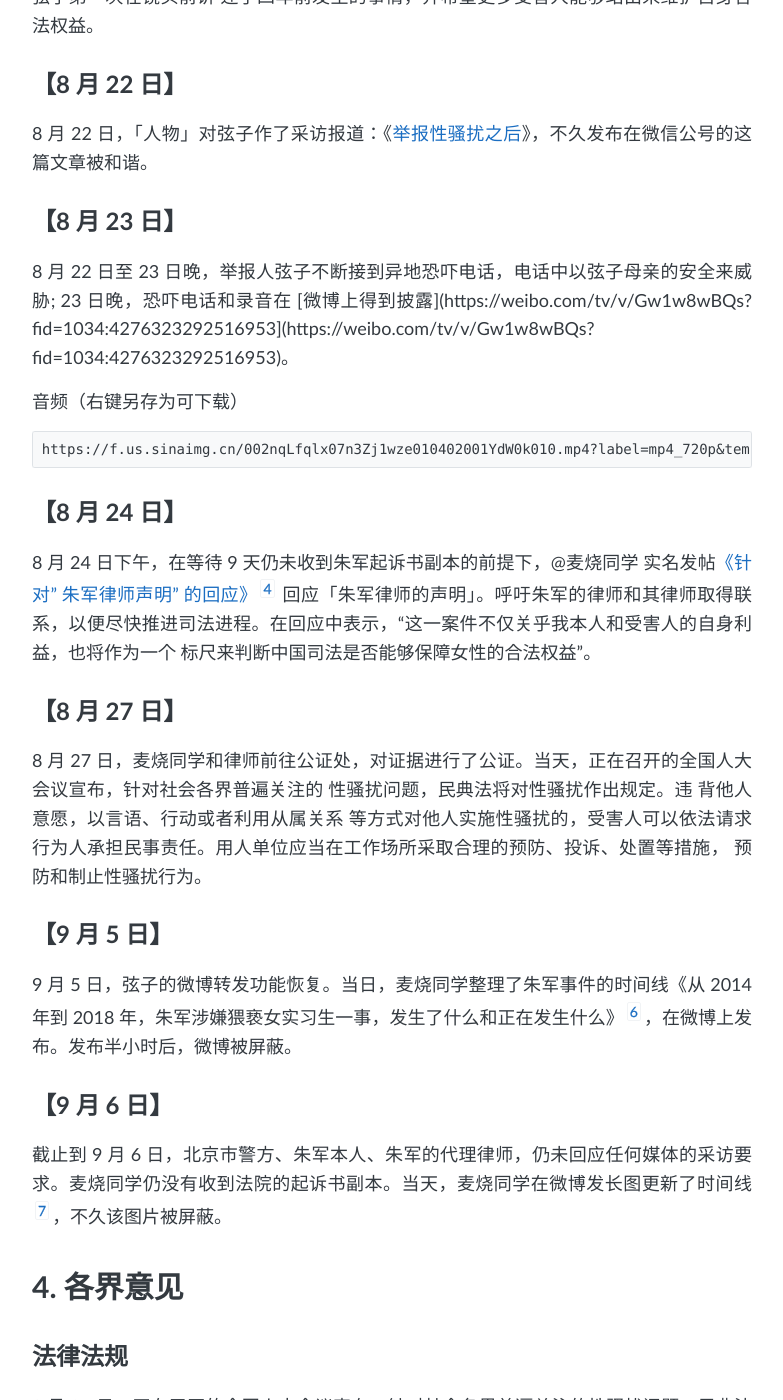
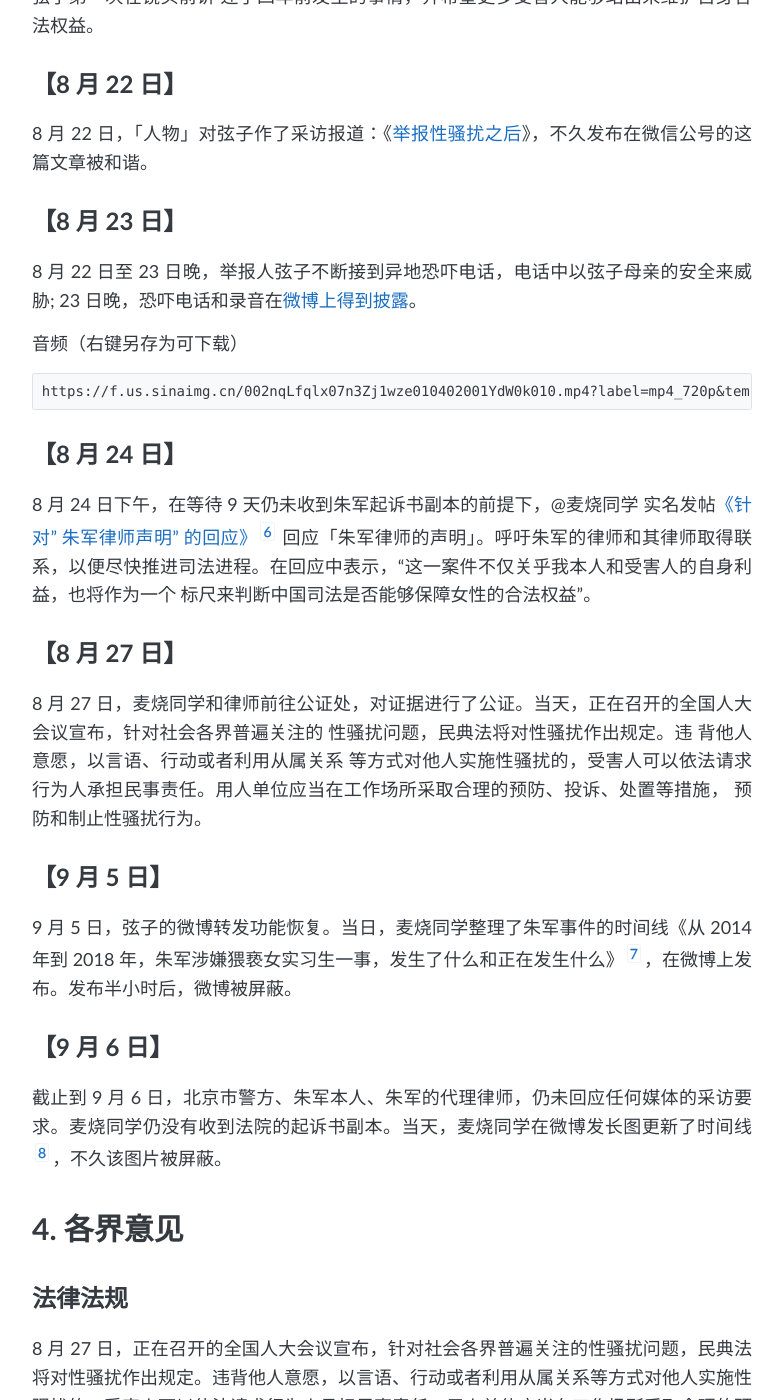
Before and after one commit to NGOMeToo/NGOMeToo.github.io, a Jekyll site: the page built from _posts/2018-08-17-Zhu-Jun.md, in a window 1280 px wide and 1400 px high, scrolled down 3776 px. Shown: the whole window, without its empty margins (248-1031 px from the left). Built offline with Jekyll 4.4.1, drawn with Linux system fonts in a browser that asks for light colours.

Commit message:
链接显示

```diff
--- a/_posts/2018-08-17-Zhu-Jun.md
+++ b/_posts/2018-08-17-Zhu-Jun.md
@@ -76,7 +76,7 @@
 
 ## 【8月16日】
 
-8月16日，麦烧同学[发布微博](https://weibo.com/1748887953/GvDAUqLJK?from=page_1005051748887953_profile&wvr=6&mod=weibotime&type=comment)寻求更多的被朱军性骚扰的受害者站出来与她和弦子取得联系，并将该微博置顶。[^9]
+8月16日，麦烧同学[发布微博](https://weibo.com/1748887953/GvDAUqLJK?from=page_1005051748887953_profile&wvr=6&mod=weibotime&type=comment)寻求更多的被朱军性骚扰的受害者站出来与她和弦子取得联系，并将该微博置顶。[^8]
 
 Vista看天下发布了另一篇采访[《对话朱军“性骚扰”爆料人：若上法庭，不会退缩》](https://matters.news/forum/?post=82da347c-25ba-4722-965a-38eb7bc8d780) ，@麦烧同学 在采访中表示自己目前仍未收到法院通知；如果对簿公堂，受害女生愿意出来作证，受害女生的母亲也支持“一定要告到底”。
 
@@ -106,7 +106,7 @@
 
 ## 【8月23日】
 
-8月22日至23日晚，举报人弦子不断接到异地恐吓电话，电话中以弦子母亲的安全来威胁;23日晚，恐吓电话和录音在[微博上得到披露](https://weibo.com/tv/v/Gw1w8wBQs?fid=1034:4276323292516953](https://weibo.com/tv/v/Gw1w8wBQs?fid=1034:4276323292516953)。
+8月22日至23日晚，举报人弦子不断接到异地恐吓电话，电话中以弦子母亲的安全来威胁;23日晚，恐吓电话和录音在[微博上得到披露](https://weibo.com/tv/v/Gw1w8wBQs?fid=1034:4276323292516953)。
 
 音频（右键另存为可下载）
 
```
